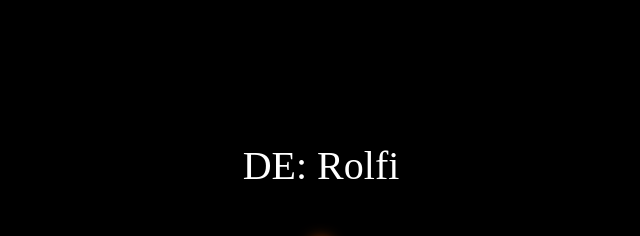
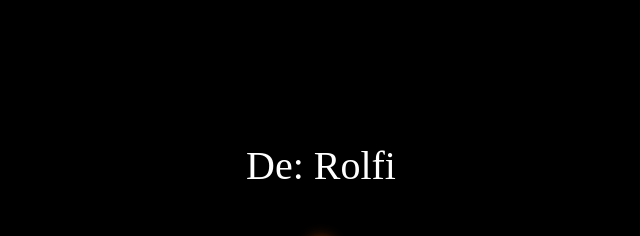
Before and after one commit to roo231/lohiceyosoilito, a plain HTML site: page docs/index.html in a window 1280 px wide. Shown: the top 236 px of the page, 319-959 px from the left. Drawn offline with Linux system fonts and the light colour scheme.

Commit message:
Update index.html

```diff
--- a/docs/index.html
+++ b/docs/index.html
@@ -10,7 +10,7 @@
 <body>
 
 <div class="flower">
-    <div class="text-above">DE: Rolfi</div>
+    <div class="text-above">De: Rolfi</div>
     <div class="mid">
     </div>
     <div class="Petal1 p1">
```
